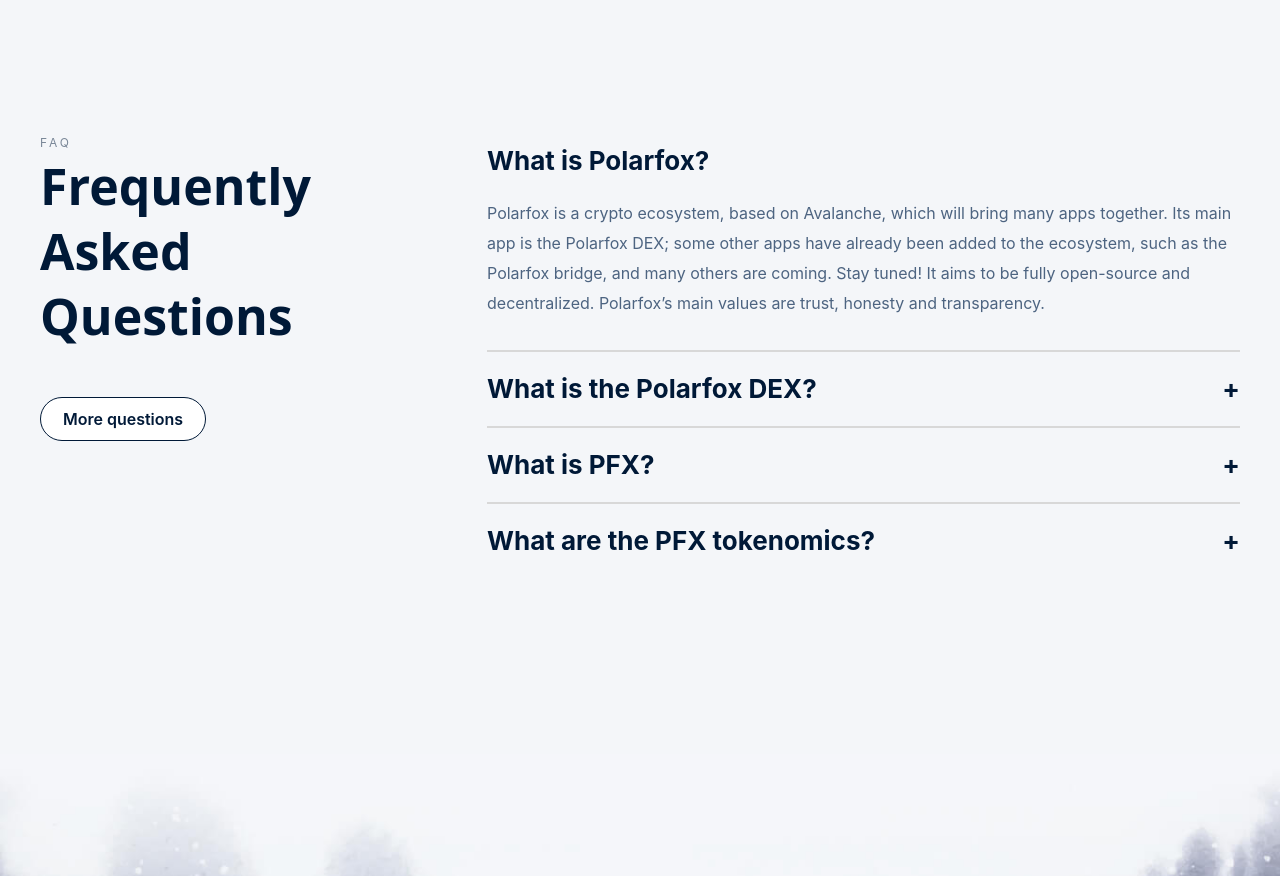
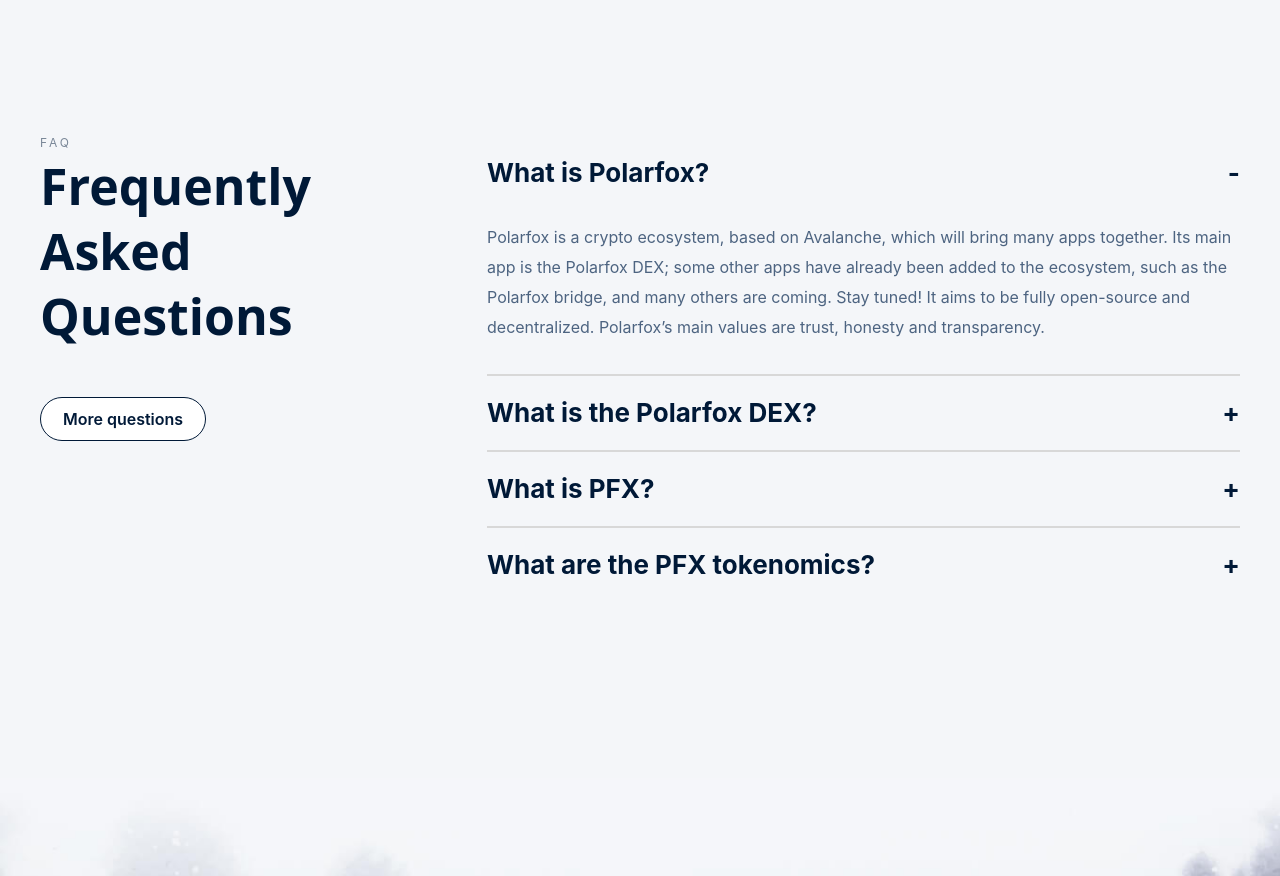
Before and after one commit to Polarfox-DEX/polarfox-web, a Next.js app: page / in a window 1280 px wide. Shown: the part 3380-4256 px from the top of the page. Built offline with nearby package versions, Linux system fonts and the light colour scheme.

Commit message:
Clean up FaqPreview

```diff
--- a/components/sections/FaqPreview.tsx
+++ b/components/sections/FaqPreview.tsx
@@ -42,49 +42,45 @@ export function FaqPreview({ className }: PropsSectionProps) {
       </div>
 
       <div className="pl-44">
-        <h3
-          className="font-bold"
-          style={{ fontSize: calcRem(26), lineHeight: calcRem(50) }}
-        >
-          What is Polarfox?
-        </h3>
-        <p className="mt-3 mb-8 text-gray" style={{ lineHeight: calcRem(30) }}>
-          Polarfox is a crypto ecosystem, based on Avalanche, which will bring
-          many apps together. Its main app is the Polarfox DEX; some other apps
-          have already been added to the ecosystem, such as the Polarfox bridge,
-          and many others are coming. Stay tuned! It aims to be fully
-          open-source and decentralized. Polarfox’s main values are trust,
-          honesty and transparency.
-        </p>
-        <Question question="What is the Polarfox DEX?" isOpen={false}>
-          {/* <p>
+        <Question question="What is Polarfox?" isOpen={true} isFirst>
+          <p>
             Polarfox is a crypto ecosystem, based on Avalanche, which will bring
             many apps together. Its main app is the Polarfox DEX; some other
             apps have already been added to the ecosystem, such as the Polarfox
             bridge, and many others are coming. Stay tuned! It aims to be fully
             open-source and decentralized. Polarfox’s main values are trust,
             honesty and transparency.
-          </p> */}
+          </p>
         </Question>
-        <Question question="What is PFX?" isOpen={false}>
-          {/* <p>
+        <Question question="What is the Polarfox DEX?" isOpen={false}>
+          <p>
             Polarfox is a crypto ecosystem, based on Avalanche, which will bring
             many apps together. Its main app is the Polarfox DEX; some other
             apps have already been added to the ecosystem, such as the Polarfox
             bridge, and many others are coming. Stay tuned! It aims to be fully
             open-source and decentralized. Polarfox’s main values are trust,
             honesty and transparency.
-          </p> */}
+          </p>
         </Question>
-        <Question question="What are the PFX tokenomics?" isOpen={false}>
-          {/* <p>
+        <Question question="What is PFX?" isOpen={false}>
+          <p>
             Polarfox is a crypto ecosystem, based on Avalanche, which will bring
             many apps together. Its main app is the Polarfox DEX; some other
             apps have already been added to the ecosystem, such as the Polarfox
             bridge, and many others are coming. Stay tuned! It aims to be fully
             open-source and decentralized. Polarfox’s main values are trust,
             honesty and transparency.
-          </p> */}
+          </p>
+        </Question>
+        <Question question="What are the PFX tokenomics?" isOpen={false}>
+          <p>
+            Polarfox is a crypto ecosystem, based on Avalanche, which will bring
+            many apps together. Its main app is the Polarfox DEX; some other
+            apps have already been added to the ecosystem, such as the Polarfox
+            bridge, and many others are coming. Stay tuned! It aims to be fully
+            open-source and decentralized. Polarfox’s main values are trust,
+            honesty and transparency.
+          </p>
         </Question>
       </div>
     </div>
```
